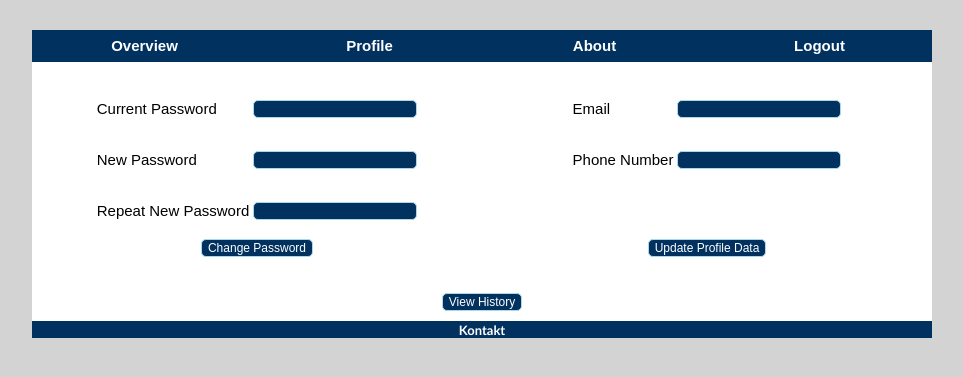
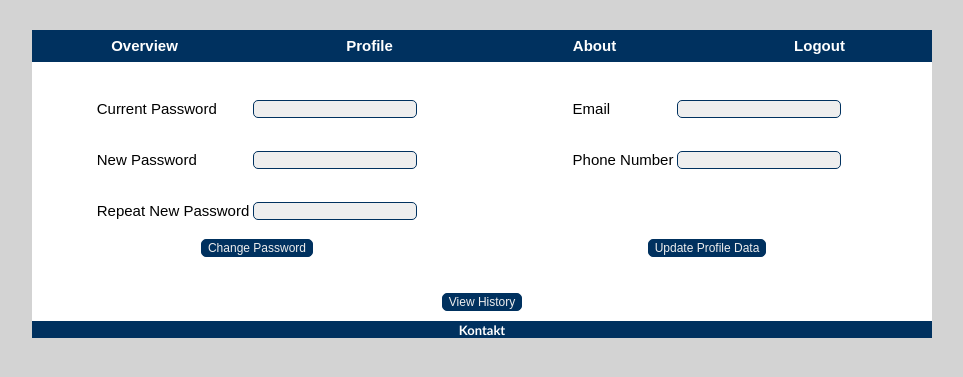
Before and after one commit to lgrave11/sw707e14-Product, a PHP site: page /user/editprofile in a window 1280 px wide. Shown: the top 377 px of the page, without its empty margins (158-1121 px from the left). Run offline with PHP 8.4, Linux system fonts and the light colour scheme; the visitor is signed in with stand-in values (Sample User, id 1); data comes from the database, SQL or seed files in the repository; data that the repository does not hold is empty.

Commit message:
Rettet input kasser

```diff
--- a/website/application/views/home/index.php
+++ b/website/application/views/home/index.php
@@ -37,7 +37,7 @@
 				<div class="centerblock"><br />
 				<?php
 					if (Tools::isLoggedIn()){
-						echo '<input type="submit" value="Book" />';
+						echo '<input type="submit" value="Book" class="button" />';
 					} else {
 						echo '<a href="/User/Login/">Login</a>';
 					}
@@ -54,7 +54,7 @@
                 {
                     echo '<h2>'.date("d-m-Y H:i", $booking[0]->start_time).'</h2>
                     <p class="active-booking">'.$booking[1].' <br>Kodeord: '.$booking[0]->password.'
-                        <button class="centerblock" onclick="document.location=\'/Home/Unbook/'.$booking[0]->booking_id.'\'" style="margin-top: 5px; margin-bottom: 5px;">Unbook</button>
+                        <button class="centerblock button" onclick="document.location=\'/Home/Unbook/'.$booking[0]->booking_id.'\'" style="margin-top: 5px; margin-bottom: 5px;">Unbook</button>
                     </p>';
                 }
                 echo '</div>';
--- a/website/application/views/user/editprofile.php
+++ b/website/application/views/user/editprofile.php
@@ -33,7 +33,7 @@
 					<tr>
 						<td colspan="2">
 							<center>
-							<input type="submit" value="Change Password"/> <br/>
+							<input type="submit" class="button" value="Change Password"/> <br/>
 							</center>
 						</td>
 					</tr>
@@ -69,7 +69,7 @@
 					<tr>
 						<td colspan="2">
 							<center>
-								<input type="submit" value="Update Profile Data"/> <br/>
+								<input type="submit" class="button" value="Update Profile Data"/> <br/>
 							</center>
 						</td>
 					</tr>
@@ -85,7 +85,7 @@
 	              ViewHelper::printMessages('accountinfo'); ?>
 	    </div>
 		<div>
-			<input type="button" value="View History" onclick="navigateTo('/User/ViewHistory')" /> <br/>
+			<input type="button" class="button" value="View History" onclick="navigateTo('/User/ViewHistory')" /> <br/>
 		</div>
 	</center>
 </div>
--- a/website/public/css/frontpage.css
+++ b/website/public/css/frontpage.css
@@ -33,15 +33,17 @@
 }
 
 #searchresult {
-	background-color: #ffffff;
+	background-color: #EEEEEE;
 	position: absolute;
-	top: 62px;
-	left: 3px;
+	top: 64px;
+	left: 4px;
 	width: 241px;
-	border: 1px solid lightgray;
+	border: 1px solid #00315F;
 	border-top: 0px;
 	display: none;
 	padding-top: 3px;
+	border-bottom-left-radius: 5px;
+	border-bottom-right-radius: 5px;
 }
 
 .searchresulttext {
--- a/website/public/css/style.css
+++ b/website/public/css/style.css
@@ -15,25 +15,30 @@
 input, textarea, select, button {
     font-family: arial, verdana, sans-serif;
     font-size: 12px;
-    border: 1px solid lightblue;
+    border: 1px solid #00315F;
     border-radius: 5px;
-    background-color: #00315F;
-    color: #ffffff;
+    background-color: #EEEEEE;
+    color: #00315F;
 }
 
 ::-webkit-input-placeholder { /* WebKit browsers */
-    color:    #DDDDDD;
+    color:    #657E96;
 }
 :-moz-placeholder { /* Mozilla Firefox 4 to 18 */
-   color:    #DDDDDD;
+   color:    #657E96;
    opacity:  1;
 }
 ::-moz-placeholder { /* Mozilla Firefox 19+ */
-   color:    #DDDDDD;
+   color:    #657E96;
    opacity:  1;
 }
 :-ms-input-placeholder { /* Internet Explorer 10+ */
-   color:    #DDDDDD;
+   color:    #657E96;
+}
+
+input.button, button.button {
+	background-color: #00315F;
+	color: #EEEEEE;
 }
 
 h1 {
```
